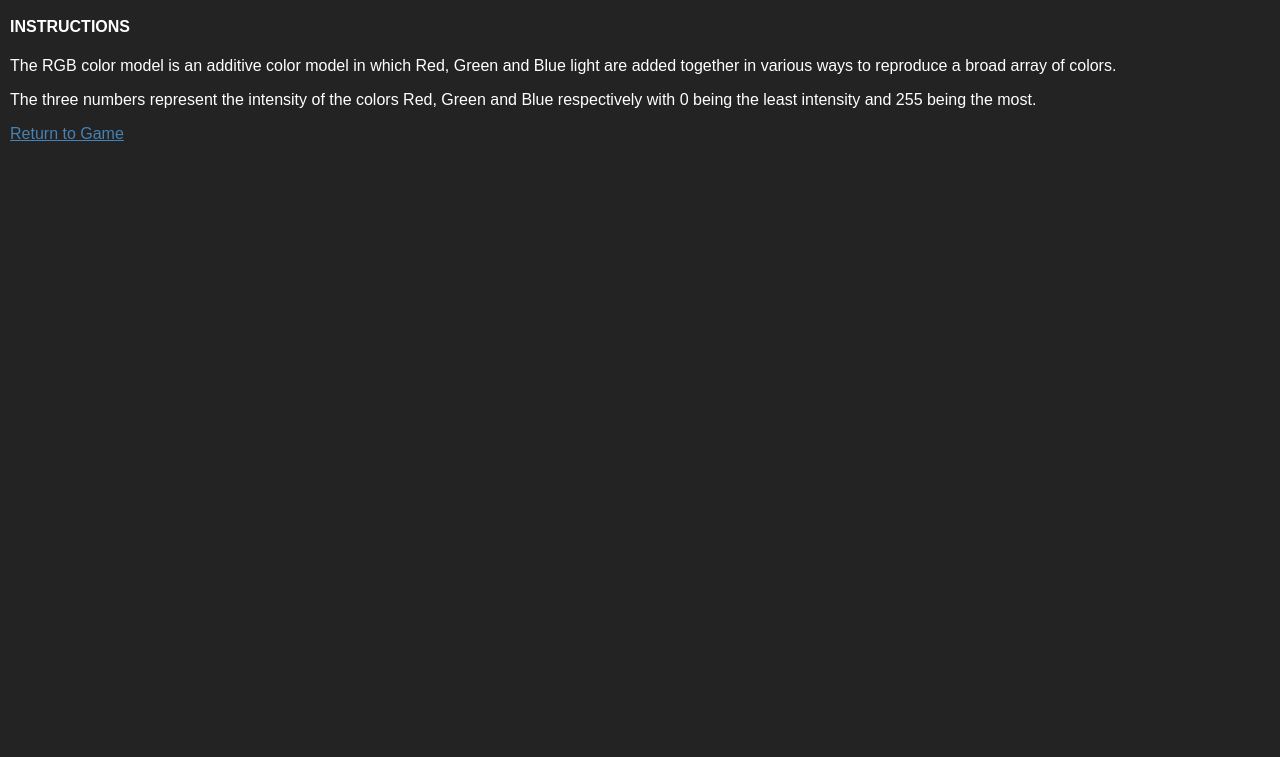
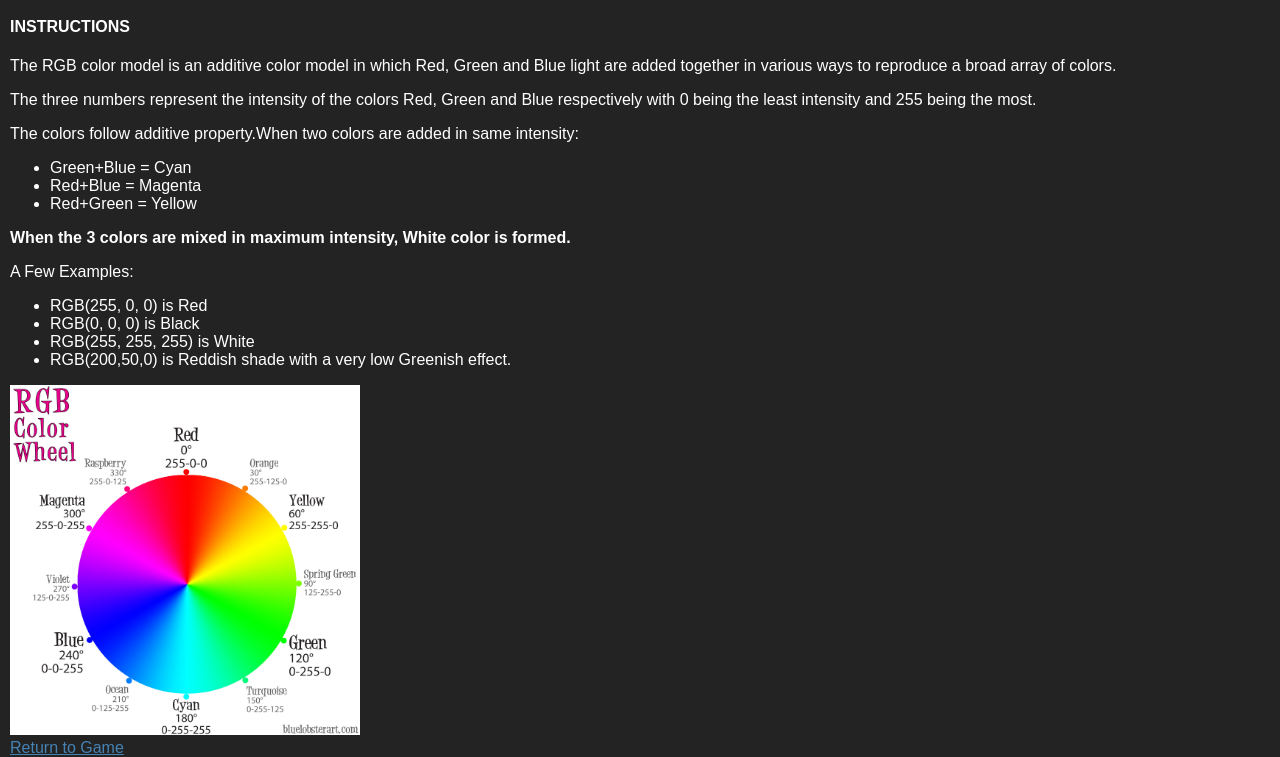
Before and after one commit to ritikmittal13/Color-Game, a plain HTML site: page instructions.html in a window 1280 px wide. Shown: the part 184-941 px from the top of the page. Before the commit the page ends 800 px from the top, so only its background shows below. Drawn offline with Linux system fonts and the light colour scheme.

Commit message:
Instructions modified

```diff
--- a/cg.css
+++ b/cg.css
@@ -96,3 +96,8 @@ button:hover{
     font-weight: normal;
     margin: 0;
 }
+#rgbphoto{
+    align-self: center;
+    height: 350px;
+    width: 350px;
+}
--- a/instructions.html
+++ b/instructions.html
@@ -17,6 +17,26 @@
         <p>
             The three numbers represent the intensity of the colors Red, Green and Blue respectively with 0 being the least intensity and 255 being the most.
         </p>
+        <p>
+            The colors follow additive property.When two colors are added in same intensity:
+            <ul>
+                <li>Green+Blue = Cyan</li>
+                <li>Red+Blue = Magenta</li>
+                <li>Red+Green = Yellow</li>
+            </ul>
+            <strong>When the 3 colors are mixed in maximum intensity, White color is formed.</strong>
+        </p>
+        <p>
+            A Few Examples:
+            <ul>
+                <li>RGB(255, 0, 0) is Red</li>
+                <li>RGB(0, 0, 0) is Black</li>
+                <li>RGB(255, 255, 255) is White</li>
+                <li>RGB(200,50,0) is Reddish shade with a very low Greenish effect.</li>
+            </ul>
+        </p>
+        <img id="rgbphoto" src="rgb-color-wheel-lg.jpg">
+        <br>
         <a href="javascript:window.close()" id="close">Return to Game</a>
     </div>
     <script src="cg.js"></script>
```
Also changed, not shown: rgb-color-wheel-lg.jpg (added).
